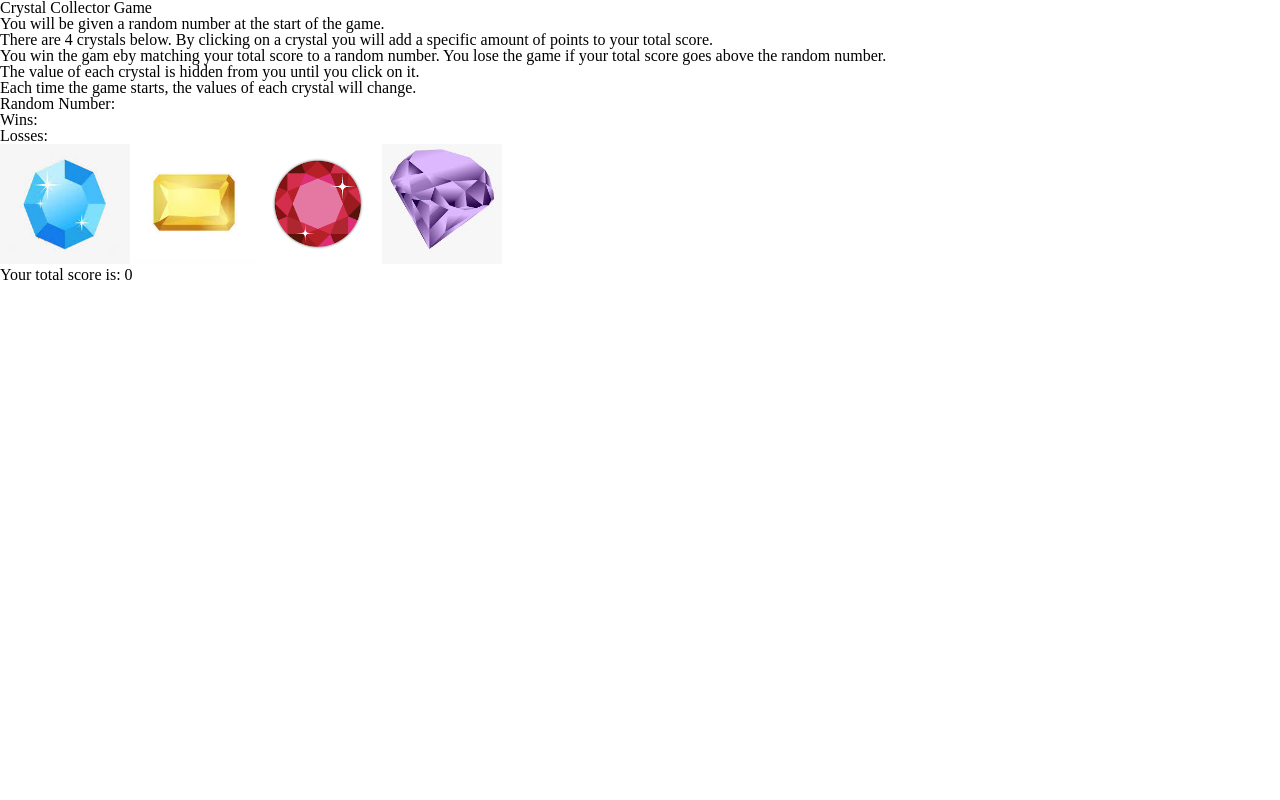
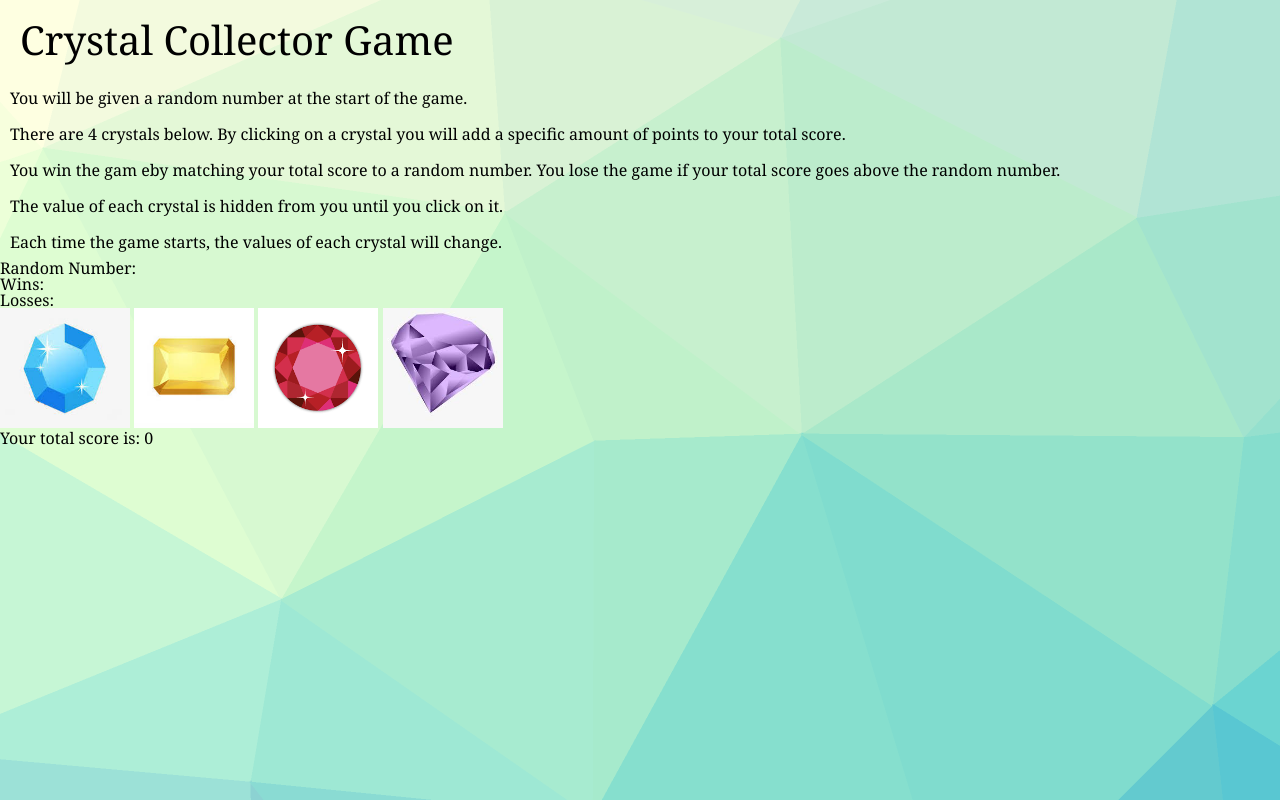
Before and after one commit to britneyross/unit-4-game, a plain HTML site: page index.html in a window 1280 px wide. Drawn offline with Linux system fonts and the light colour scheme.

Commit message:
added background image, added css styling

```diff
--- a/assets/css/style.css
+++ b/assets/css/style.css
@@ -0,0 +1,13 @@
+body{
+    font-family: Georgia, 'Times New Roman', Times, serif;
+    background-image: url('../images/background.png');
+}
+
+p{
+ padding: 10px;
+}
+
+h1{
+    font-size: 40px;
+    padding: 20px;
+}
--- a/index.html
+++ b/index.html
@@ -22,7 +22,7 @@
         </div>
         <div class="row">
             <div id="randomNumber">
-                <p>Random Number: <span id="randomNumber"></span></p>
+                <h3>Random Number: <span id="randomNumber"></span></h3>
             </div>
             <div id="scoreboard">
                 <h3>Wins: <span id="wins"></span></h3>
```
Also changed, not shown: assets/images/background.png (added).
